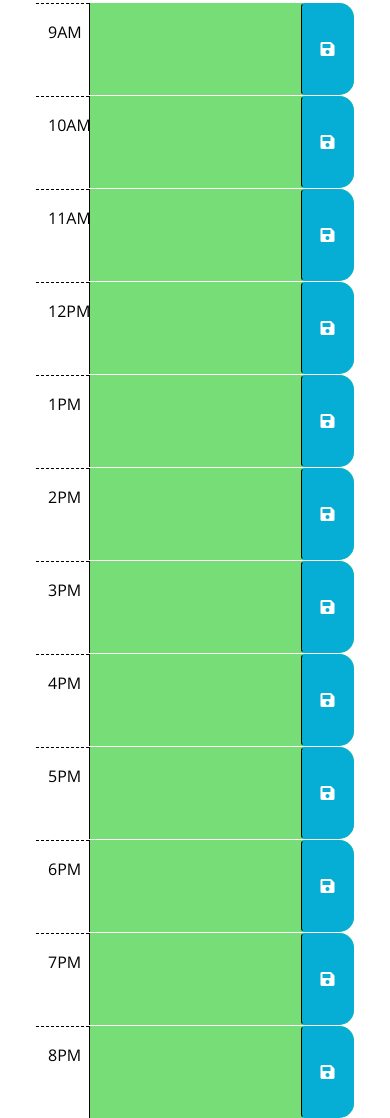
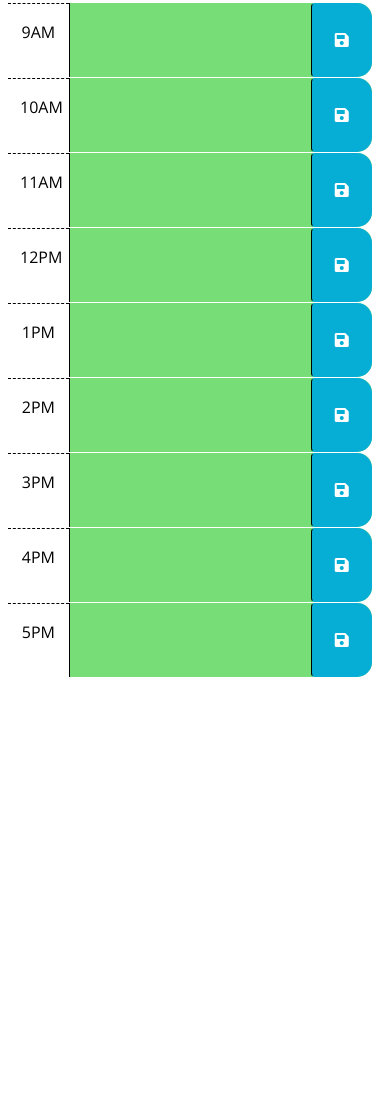
Before and after one commit to JoshMassa/work-day-scheduler, a plain HTML site: page index.html in a window 390 px wide. Shown: the part 372-1490 px from the top of the page. After the commit the page ends 1099 px from the top, so only its background shows below. Drawn offline with nearby package versions, Linux system fonts and the light colour scheme.

Commit message:
Added media queries for maximum UI/UX at smaller screen sizes

```diff
--- a/assets/css/style.css
+++ b/assets/css/style.css
@@ -57,3 +57,51 @@ textarea {
   font-size: 20px;
   transition: all 0.3s ease-in-out;
 }
+
+#hour-17 {
+  margin-bottom: 50px;
+}
+
+@media screen and (max-width: 450px) {
+  .time-block {
+    margin-left: -40px;
+    margin-right: -30px;
+  }
+
+  .description {
+    font-size: 12px;
+  }
+}
+
+@media screen and (max-width: 375px) {
+  .time-block {
+    margin-left: -40px;
+    margin-right: -80px;
+    max-width: 300px;
+  }
+
+  .description {
+    font-size: 12px;
+  }
+
+  .text-center {
+    font-size: 12px;
+  }
+
+  .display-3
+   {
+    font-size: 20px;
+  }
+
+  .lead {
+    font-size: 14px;
+  }
+
+  .display-3 {
+    font-weight: 600;
+  }
+
+  .p-5 {
+    padding-bottom: 10px !important;
+  }
+}
--- a/assets/javascript/script.js
+++ b/assets/javascript/script.js
@@ -4,7 +4,7 @@ var timeBlock = $('.time-block');
 // Wrap all code that interacts with the DOM in a call to jQuery to ensure that
 // the code isn't run until the browser has finished rendering all the elements
 // in the html.
-$(function () {
+$(document).ready(function () {
   // TODO: Add a listener for click events on the save button. This code should
   // use the id in the containing time-block as a key to save the user input in
   // local storage. HINT: What does `this` reference in the click listener
@@ -48,7 +48,7 @@ $(function () {
       $(this).val(savedInput);
     }
   });
-  // TODO: Add code to display the current date in the header of the page.
+  //Code to display the current date and time in the header of the page.
   var currentDT = dayjs().format('dddd MMMM D, YYYY' + ' -' + ' hh:mm:ss a');
   $('#currentDay').text(currentDT);
 });
--- a/index.html
+++ b/index.html
@@ -30,38 +30,26 @@
 
     </header>
     <div class="container-lg px-5">
-      <!-- Use class for "past", "present", and "future" to apply styles to the
-        time-block divs accordingly. The javascript will need to do this by
-        adding/removing these classes on each div by comparing the hour in the
-        id to the current hour. The html provided below is meant to be an example
-        demonstrating how the css provided can be leveraged to create the
-        desired layout and colors. The html below should be removed or updated
-        in the finished product. Remember to delete this comment once the
-        code is implemented.
-        -->
 
-      <!-- Example of a past time block. The "past" class adds a gray background color. -->
       <div id="hour-9" class="row time-block">
         <div class="col-2 col-md-1 hour text-center py-3">9AM</div>
-        <textarea class="col-8 col-md-10 description" rows="3"> </textarea>
+        <textarea class="col-8 col-md-10 description" name="task-info" rows="3"> </textarea>
         <button class="btn saveBtn col-2 col-md-1" aria-label="save">
           <i class="fas fa-save" aria-hidden="true"></i>
         </button>
       </div>
 
-      <!-- Example of a a present time block. The "present" class adds a red background color. -->
       <div id="hour-10" class="row time-block">
         <div class="col-2 col-md-1 hour text-center py-3">10AM</div>
-        <textarea class="col-8 col-md-10 description" rows="3"> </textarea>
+        <textarea class="col-8 col-md-10 description" name="task-info" rows="3"> </textarea>
         <button class="btn saveBtn col-2 col-md-1" aria-label="save">
           <i class="fas fa-save" aria-hidden="true"></i>
         </button>
       </div>
 
-      <!-- Example of a future time block. The "future" class adds a green background color. -->
       <div id="hour-11" class="row time-block">
         <div class="col-2 col-md-1 hour text-center py-3">11AM</div>
-        <textarea class="col-8 col-md-10 description" rows="3"> </textarea>
+        <textarea class="col-8 col-md-10 description" name="task-info" rows="3"> </textarea>
         <button class="btn saveBtn col-2 col-md-1" aria-label="save">
           <i class="fas fa-save" aria-hidden="true"></i>
         </button>
@@ -69,7 +57,7 @@
 
       <div id="hour-12" class="row time-block">
         <div class="col-2 col-md-1 hour text-center py-3">12PM</div>
-        <textarea class="col-8 col-md-10 description" rows="3"> </textarea>
+        <textarea class="col-8 col-md-10 description" name="task-info" rows="3"> </textarea>
         <button class="btn saveBtn col-2 col-md-1" aria-label="save">
           <i class="fas fa-save" aria-hidden="true"></i>
         </button>
@@ -77,7 +65,7 @@
 
       <div id="hour-13" class="row time-block">
         <div class="col-2 col-md-1 hour text-center py-3">1PM</div>
-        <textarea class="col-8 col-md-10 description" rows="3"> </textarea>
+        <textarea class="col-8 col-md-10 description" name="task-info" rows="3"> </textarea>
         <button class="btn saveBtn col-2 col-md-1" aria-label="save">
           <i class="fas fa-save" aria-hidden="true"></i>
         </button>
@@ -85,7 +73,7 @@
 
       <div id="hour-14" class="row time-block">
         <div class="col-2 col-md-1 hour text-center py-3">2PM</div>
-        <textarea class="col-8 col-md-10 description" rows="3"> </textarea>
+        <textarea class="col-8 col-md-10 description" name="task-info" rows="3"> </textarea>
         <button class="btn saveBtn col-2 col-md-1" aria-label="save">
           <i class="fas fa-save" aria-hidden="true"></i>
         </button>
@@ -93,7 +81,7 @@
 
       <div id="hour-15" class="row time-block">
         <div class="col-2 col-md-1 hour text-center py-3">3PM</div>
-        <textarea class="col-8 col-md-10 description" rows="3"> </textarea>
+        <textarea class="col-8 col-md-10 description" name="task-info" rows="3"> </textarea>
         <button class="btn saveBtn col-2 col-md-1" aria-label="save">
           <i class="fas fa-save" aria-hidden="true"></i>
         </button>
@@ -101,7 +89,7 @@
 
       <div id="hour-16" class="row time-block">
         <div class="col-2 col-md-1 hour text-center py-3">4PM</div>
-        <textarea class="col-8 col-md-10 description" rows="3"> </textarea>
+        <textarea class="col-8 col-md-10 description" name="task-info" rows="3"> </textarea>
         <button class="btn saveBtn col-2 col-md-1" aria-label="save">
           <i class="fas fa-save" aria-hidden="true"></i>
         </button>
@@ -109,36 +97,11 @@
 
       <div id="hour-17" class="row time-block">
         <div class="col-2 col-md-1 hour text-center py-3">5PM</div>
-        <textarea class="col-8 col-md-10 description" rows="3"> </textarea>
+        <textarea class="col-8 col-md-10 description" name="task-info" rows="3"> </textarea>
         <button class="btn saveBtn col-2 col-md-1" aria-label="save">
           <i class="fas fa-save" aria-hidden="true"></i>
         </button>
       </div>
-<!-- Remove after testing -->
-      <div id="hour-18" class="row time-block">
-        <div class="col-2 col-md-1 hour text-center py-3">6PM</div>
-        <textarea class="col-8 col-md-10 description" rows="3"> </textarea>
-        <button class="btn saveBtn col-2 col-md-1" aria-label="save">
-          <i class="fas fa-save" aria-hidden="true"></i>
-        </button>
-      </div>
-
-      <div id="hour-19" class="row time-block">
-        <div class="col-2 col-md-1 hour text-center py-3">7PM</div>
-        <textarea class="col-8 col-md-10 description" rows="3"> </textarea>
-        <button class="btn saveBtn col-2 col-md-1" aria-label="save">
-          <i class="fas fa-save" aria-hidden="true"></i>
-        </button>
-      </div>
-
-      <div id="hour-20" class="row time-block">
-        <div class="col-2 col-md-1 hour text-center py-3">8PM</div>
-        <textarea class="col-8 col-md-10 description" rows="3"> </textarea>
-        <button class="btn saveBtn col-2 col-md-1" aria-label="save">
-          <i class="fas fa-save" aria-hidden="true"></i>
-        </button>
-      </div>
-<!-- Remove after testing -->
     </div>
 
     <script src="https://code.jquery.com/jquery-3.6.4.min.js"></script>
```
